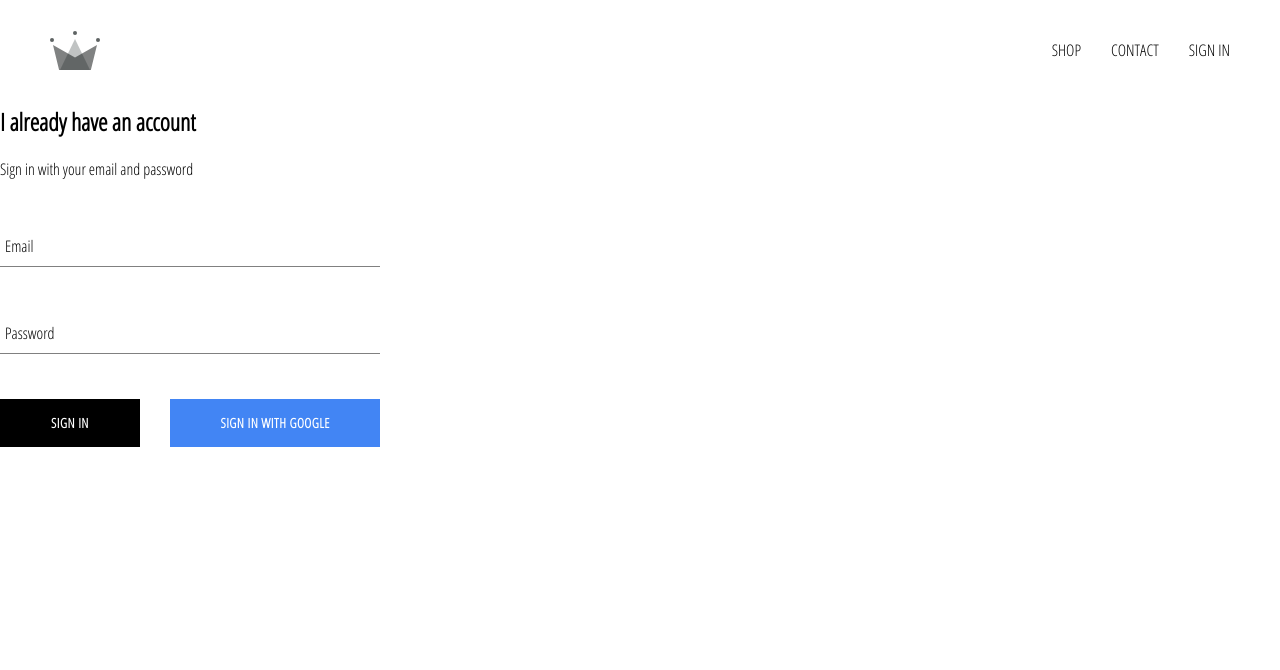
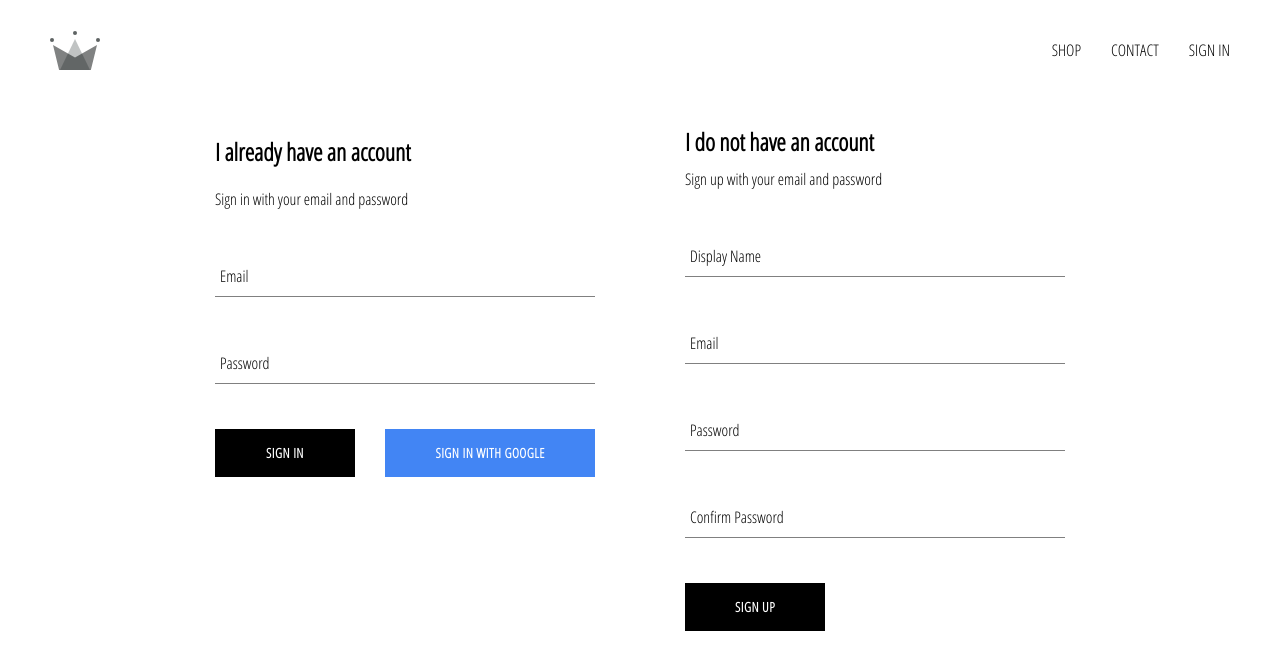
Before and after one commit to basaranb/clothing, a React (Create React App) app: page /signin in a window 1280 px wide. Shown: the top 670 px of the page. Built offline with nearby package versions, Linux system fonts and the light colour scheme; no server answers.

Commit message:
includede sign-up with email and password

```diff
--- a/package.json
+++ b/package.json
@@ -7,6 +7,7 @@
     "@testing-library/react": "^9.5.0",
     "@testing-library/user-event": "^7.2.1",
     "firebase": "^7.14.3",
+    "node-fetch": "^2.6.0",
     "node-sass": "^4.14.1",
     "react": "^16.13.1",
     "react-dom": "^16.13.1",
--- a/src/App.js
+++ b/src/App.js
@@ -5,7 +5,7 @@
 import Shop from "./pages/shop/shop.component";
 import Header from "./component/header/header.component";
 import SignInAndSignUp from "./pages/sign-in-and-sign-up/sign-in-and-sign-up.component";
-import { auth } from "./firebase/firebase.utils";
+import { auth, createUserProfileDocument } from "./firebase/firebase.utils";
 
 const Hats = () => (
   <div>
@@ -24,10 +24,23 @@
 
   // Open subscription for auth
   componentDidMount() {
-    this.unsubscribeFromAuth = auth.onAuthStateChanged((user) => {
-      this.setState({ currentUser: user });
-
-      console.log(user);
+    this.unsubscribeFromAuth = auth.onAuthStateChanged(async (userAuth) => {
+      if (userAuth) {
+        const userRef = await createUserProfileDocument(userAuth);
+        userRef.onSnapshot((snapShot) => {
+          this.setState(
+            {
+              currentUser: {
+                id: snapShot.id,
+                ...snapShot.data(),
+              },
+            },
+            () => console.log(this.state)
+          );
+        });
+      } else {
+        this.setState({ currentUser: userAuth });
+      }
     });
   }
 
--- /dev/null
+++ b/src/component/sign-up/sign-up.component.jsx
@@ -0,0 +1,98 @@
+import React from "react";
+import FormInput from "../form-input/form-input.component";
+import CustomButton from "../custom-button/custom-button.component";
+import { auth, createUserProfileDocument } from "../../firebase/firebase.utils";
+import "./sign-up.style.scss";
+
+class SignUp extends React.Component {
+  constructor() {
+    super();
+
+    this.state = {
+      displayName: "",
+      email: "",
+      password: "",
+      confirmPassword: "",
+    };
+  }
+
+  handleSubmit = async (event) => {
+    event.preventDefault();
+    const { displayName, email, password, confirmPassword } = this.state;
+    if (password !== confirmPassword) {
+      alert("Passwords don't match");
+      return;
+    }
+
+    try {
+      const { user } = await auth.createUserWithEmailAndPassword(
+        email,
+        password
+      );
+      await createUserProfileDocument(user, { displayName });
+
+      this.setState({
+        displayName: "",
+        email: "",
+        password: "",
+        confirmPassword: "",
+      });
+    } catch (err) {
+      console.log(err);
+    }
+  };
+
+  handleChange = (event) => {
+    const { name, value } = event.target;
+    this.setState({
+      [name]: value,
+    });
+  };
+
+  render() {
+    const { displayName, email, password, confirmPassword } = this.state;
+    return (
+      <div className="sign-up">
+        <h2 className="title">I do not have an account</h2>
+        <span>Sign up with your email and password</span>
+        <form onSubmit={this.handleSubmit} className="sign-up-form">
+          <FormInput
+            type="text"
+            name="displayName"
+            value={displayName}
+            onChange={this.handleChange}
+            label="Display Name"
+            required
+          />
+          <FormInput
+            type="email"
+            name="email"
+            value={email}
+            onChange={this.handleChange}
+            label="Email"
+            required
+          />
+          <FormInput
+            type="password"
+            name="password"
+            value={password}
+            onChange={this.handleChange}
+            label="Password"
+            required
+          />
+          <FormInput
+            type="password"
+            name="confirmPassword"
+            value={confirmPassword}
+            onChange={this.handleChange}
+            label="Confirm Password"
+            required
+          />
+          <CustomButton type="submit">Sign Up</CustomButton>
+        </form>
+      </div>
+    );
+  }
+}
+
+export default SignUp;
--- /dev/null
+++ b/src/component/sign-up/sign-up.style.scss
@@ -0,0 +1,8 @@
+.sign-up {
+  display: flex;
+  flex-direction: column;
+  width: 380px;
+  .title {
+    margin: 10px 0;
+  }
+}
--- a/src/firebase/firebase.utils.js
+++ b/src/firebase/firebase.utils.js
@@ -13,6 +13,31 @@
   measurementId: "G-CC8L8S084P",
 };
 
+export const createUserProfileDocument = async (userAuth, additionalData) => {
+  if (!userAuth) return;
+
+  const userRef = firestore.doc(`users/${userAuth.uid}`);
+  const snapShot = await userRef.get();
+
+  if (!snapShot.exists) {
+    const { displayName, email } = userAuth;
+    const createdAt = new Date();
+
+    try {
+      await userRef.set({
+        displayName,
+        email,
+        createdAt,
+        ...additionalData,
+      });
+    } catch (error) {
+      console.log("error creating user", error.message);
+    }
+  }
+
+  return userRef;
+};
+
 firebase.initializeApp(config);
 
 export const auth = firebase.auth();
--- a/src/pages/sign-in-and-sign-up/sign-in-and-sign-up.component.jsx
+++ b/src/pages/sign-in-and-sign-up/sign-in-and-sign-up.component.jsx
@@ -1,11 +1,12 @@
 import React from "react";
-
 import "./sign-in-and-sign-up.style.scss";
 import Signin from "../../component/sign-in/sign-in.component";
+import SignUp from "../../component/sign-up/sign-up.component";
 
 const SignInAndSignUp = () => (
-  <div>
+  <div className="sign-in-and-sign-up ">
     <Signin />
+    <SignUp />
   </div>
 );
 
--- a/src/pages/sign-in-and-sign-up/sign-in-and-sign-up.style.scss
+++ b/src/pages/sign-in-and-sign-up/sign-in-and-sign-up.style.scss
@@ -0,0 +1,6 @@
+.sign-in-and-sign-up {
+  width: 850px;
+  display: flex;
+  justify-content: space-between;
+  margin: 30px auto;
+}
```
Also changed, not shown: src/test.js (added, +27 -0 lines), 1 other file (tests, documents, lock files or other folders).
